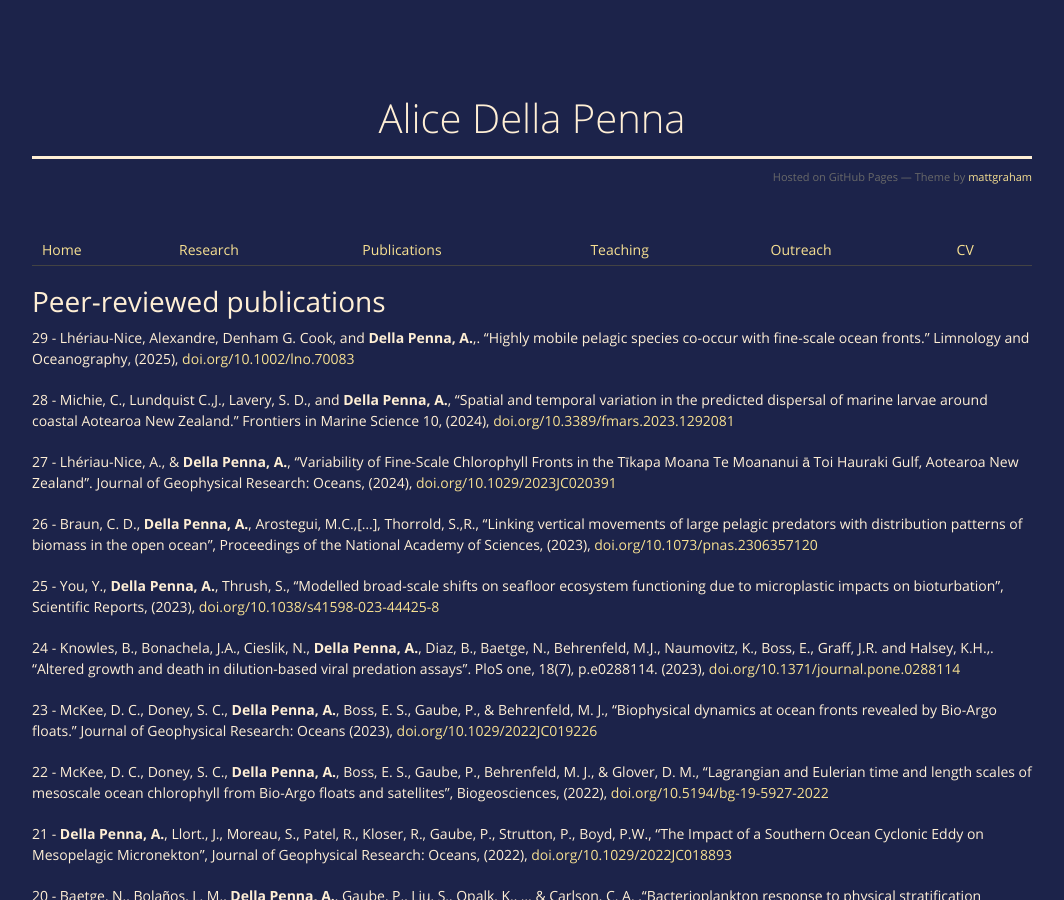
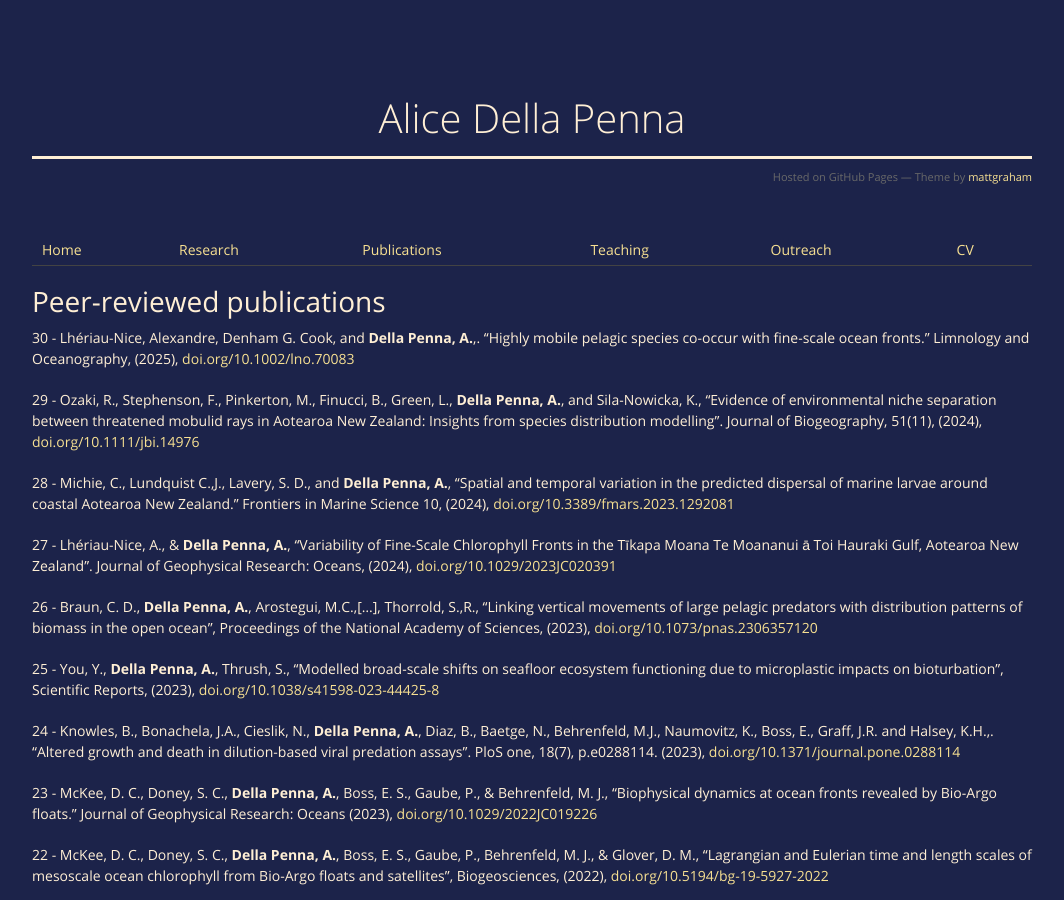
Before and after one commit to AliceDellaPenna/alicedellapenna.github.io, a Jekyll site: the page built from publications.md, in a window 1280 px wide and 900 px high. Shown: the whole window, without its empty margins (108-1172 px from the left). Built offline with Jekyll 4.4.1, drawn with Linux system fonts in a browser that asks for light colours; the repository's description, which GitHub fills in, is left out.

Commit message:
Update publications.md

```diff
--- a/publications.md
+++ b/publications.md
@@ -9,7 +9,9 @@ title: publications
 Peer-reviewed publications
 ==========================
 
-29 - Lhériau‐Nice, Alexandre, Denham G. Cook, and **Della Penna, A.**,. "Highly mobile pelagic species co‐occur with fine‐scale ocean fronts." Limnology and Oceanography, (2025), [doi.org/10.1002/lno.70083](doi.org/10.1002/lno.70083)
+30 - Lhériau‐Nice, Alexandre, Denham G. Cook, and **Della Penna, A.**,. "Highly mobile pelagic species co‐occur with fine‐scale ocean fronts." Limnology and Oceanography, (2025), [doi.org/10.1002/lno.70083](doi.org/10.1002/lno.70083)
+
+29 - Ozaki, R., Stephenson, F., Pinkerton, M., Finucci, B., Green, L., **Della Penna, A.**, and Sila‐Nowicka, K., "Evidence of environmental niche separation between threatened mobulid rays in Aotearoa New Zealand: Insights from species distribution modelling". Journal of Biogeography, 51(11), (2024), [doi.org/10.1111/jbi.14976](doi.org/10.1111/jbi.14976)
 
 28 -  Michie, C., Lundquist C.,J., Lavery, S. D., and **Della Penna, A.**, "Spatial and temporal variation in the predicted dispersal of marine larvae around coastal Aotearoa New Zealand." Frontiers in Marine Science 10, (2024), [doi.org/10.3389/fmars.2023.1292081](doi.org/10.3389/fmars.2023.1292081)
 
```
